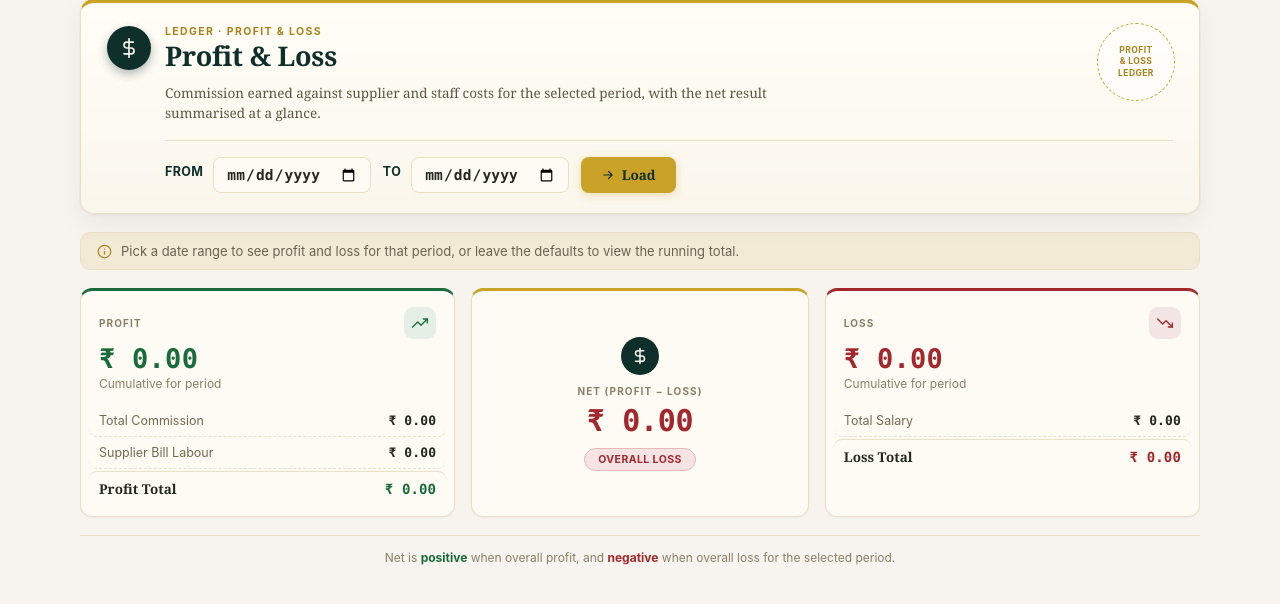
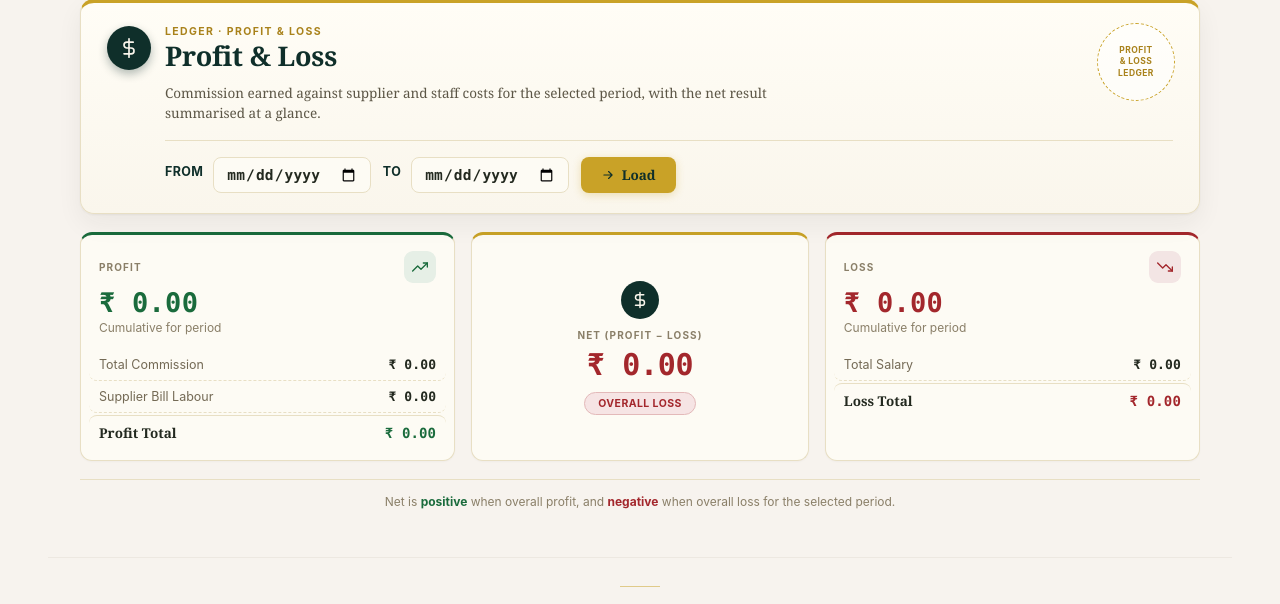
Before and after one commit to Anish-RS/commision-project-, a Flask app: template templates/profit_loss.html in a window 1280 px wide. Shown: the part 193-797 px from the top of the page. Run offline with Flask 3, Linux system fonts and the light colour scheme; the template is opened without the code that fills it, so the values that code supplies are empty; the visitor is signed in with stand-in values (Sample User, id 1); some libraries are stand-ins or nearby versions.

Commit message:
Update profit_loss.html

```diff
--- a/templates/profit_loss.html
+++ b/templates/profit_loss.html
@@ -403,14 +403,7 @@
     </div>
   </div>
 
-  <div class="pl-info-strip">
-    <svg viewBox="0 0 24 24" fill="none" stroke-width="2" stroke-linecap="round" stroke-linejoin="round">
-      <circle cx="12" cy="12" r="10"></circle>
-      <line x1="12" y1="16" x2="12" y2="12"></line>
-      <line x1="12" y1="8" x2="12.01" y2="8"></line>
-    </svg>
-    Pick a date range to see profit and loss for that period, or leave the defaults to view the running total.
-  </div>
+
 
   <div class="pl-container">
 
```
